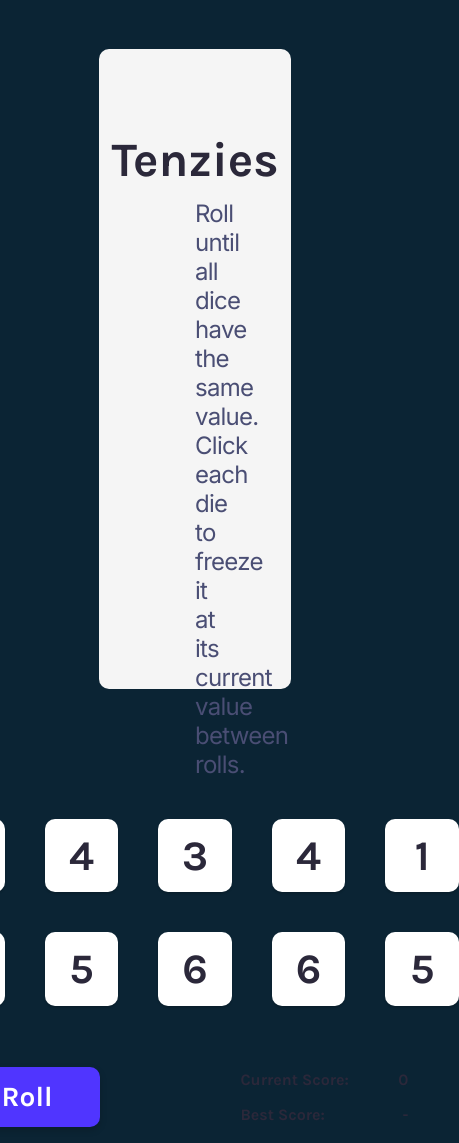
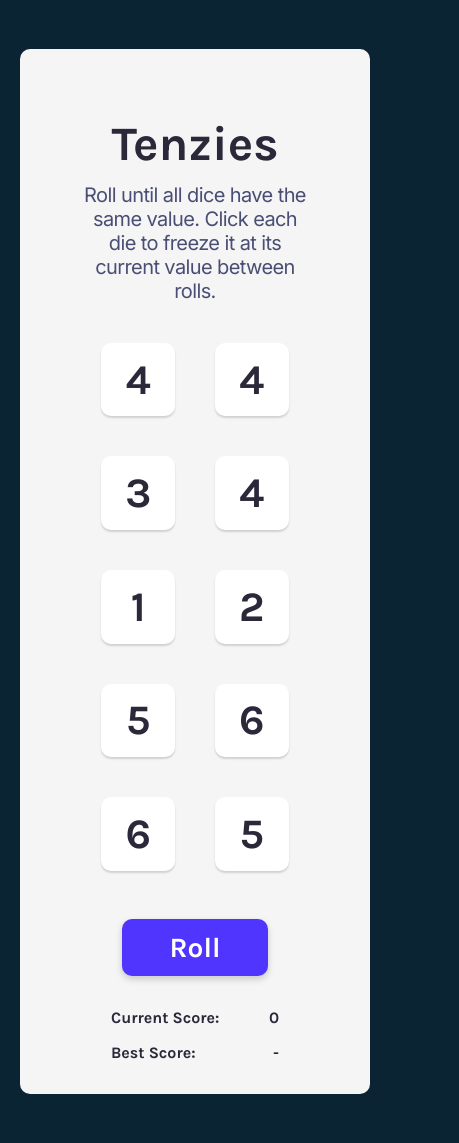
Before and after one commit to tohkev/Tenzies, a React (Create React App) app in the folder game-app/: page / in a window 390 px wide. Shown: the whole page, 459 px wide, since content can reach past the window. Built offline with nearby package versions, Linux system fonts and the light colour scheme.

Commit message:
added responsive design

```diff
--- a/game-app/src/styles.css
+++ b/game-app/src/styles.css
@@ -11,7 +11,7 @@ body {
 .game--container {
     background-color: #F5F5F5;
     height: 40rem;
-    max-width: 42%;
+    width: 40rem;
     margin: 1.8rem auto;
     border-radius: 10px;
     padding: 2rem 6rem;
@@ -106,7 +106,7 @@ body {
 }
 
 .game--score {
-    margin-left: 7rem;
+    margin-left: 5rem;
     text-align: start;
     width: 14rem;
 }
@@ -121,3 +121,55 @@ body {
     display: inline;
     margin: 0 0.75rem;
 }
+
+/* *********************Media Queries**************************** */
+
+@media (max-width: 680px) {
+    .game--container {
+        width: 100%;
+        height: 100%;
+    }
+
+    .game--instruction {
+        width: 100%;
+
+    }
+}
+
+@media (max-width: 589px) {
+    .game--container {
+        padding: 1rem 4rem;
+    }
+
+    .game--dice-block {
+        display: flex;
+        flex-wrap: wrap;
+        justify-content: center;
+    }
+
+    .game--instruction {
+        font-size: 1.25rem;
+    }
+
+    .game--options {
+        flex-wrap: wrap;
+        justify-content: center;
+        align-items: center;
+    }
+
+    .game--score {
+        margin: 0;
+    }
+}
+
+@media (max-width: 537px) {
+    .game--score {
+        margin: 1rem 0 0;
+    }
+}
+
+@media (max-width: 354px) {
+    .game--container {
+        padding: 1rem 1.5rem;
+    }
+}
```
